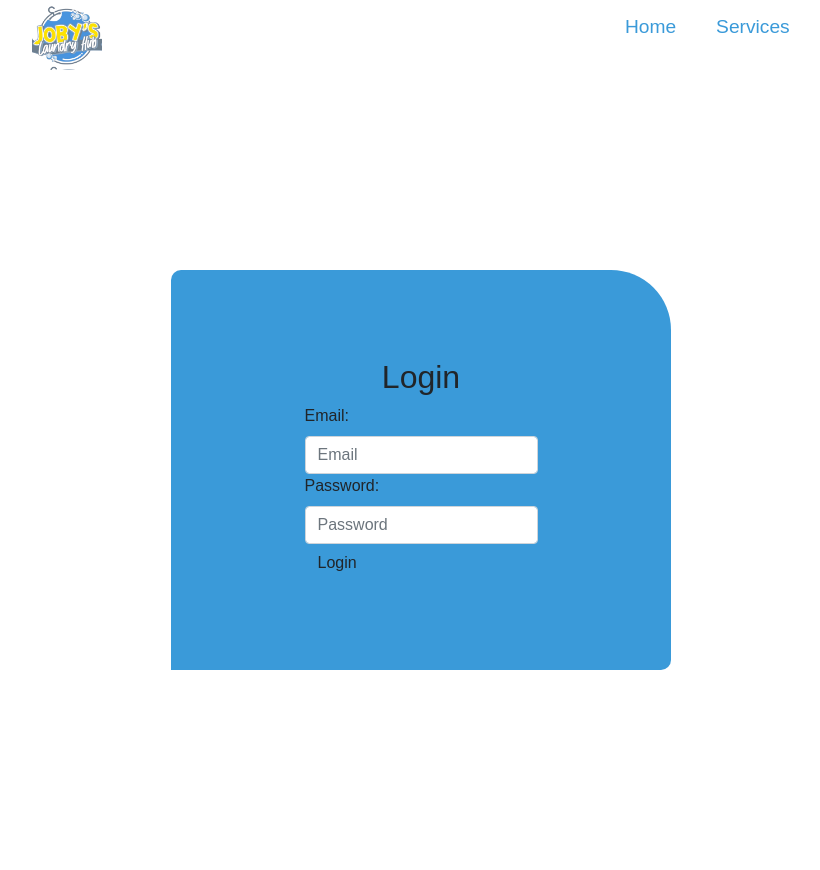
After one commit to DonPanchito2000/LaundryHub, a Django app: page /login/ in a window 1280 px wide. The commit adds this page. Shown: the whole page, without its empty margins (219-1039 px from the left). Run offline with Django 5.2, Linux system fonts and the light colour scheme.

Commit message:
Fixed login issue for staff

```diff
--- /dev/null
+++ b/account/forms.py
@@ -0,0 +1,16 @@
+from django import forms
+from .models import User
+
+class LoginForm(forms.Form):
+    email = forms.EmailField(
+        widget=forms.EmailInput(attrs={
+            'class': 'form-control',
+            'placeholder': 'Email'
+        })
+    )
+    password = forms.CharField(
+        widget=forms.PasswordInput(attrs={
+            'class': 'form-control',
+            'placeholder': 'Password'
+        })
+    )
--- a/account/static/account/styles/home.css
+++ b/account/static/account/styles/home.css
@@ -73,7 +73,7 @@
 
 .hero-title h1{
     color: #6E7B8A  ;
-    font-size: clamp(2.6em, 4vw, 4em);
+    font-size: clamp(2.3em, 4vw, 4em);
 }
 
 .hero-title h1 span{
@@ -94,7 +94,7 @@
     transition: 0.5s ease;
 }
 .hero-title .btn i{
-    margin-right: 5px;
+    margin-left: 5px;
 }
 
 .hero-title .btn:hover{
@@ -103,8 +103,8 @@
 
 /* Services section Start*/
 .services{
-    height: 100dvh;
-    background-color: #fff;
+    min-height: 100dvh;
+    background-color: bisque;
     padding: 20px;
     /* display: flex ;
     justify-content: center; */
@@ -119,7 +119,7 @@
     font-size: clamp(2.6em, 4vw, 4em);
     margin-top: 70px !important;
     margin: 30px;
-    color: #6E7B8A;
+    color: #3A9AD9;
 }
 
 .service{
@@ -162,3 +162,22 @@
 
 
 /* Services Section End */
+
+
+
+/* Login Page Start*/
+
+.login-container{
+    height: 100dvh;
+
+}
+
+.login{
+    width: 500PX;
+    min-width: 300px;
+    height: 400px;
+    background-color: #3A9AD9;
+    border-radius: 10px 60px 10px 0px;
+}
+
+/* Login Page End */
--- a/account/templates/account/base.htm
+++ b/account/templates/account/base.htm
@@ -10,7 +10,7 @@
     <link href="https://cdnjs.cloudflare.com/ajax/libs/font-awesome/5.15.4/css/all.min.css" rel="stylesheet">
     <!-- FontAwesome -->
      <link rel="stylesheet" href="https://cdnjs.cloudflare.com/ajax/libs/font-awesome/6.5.1/css/all.min.css">
-
+    <link rel="stylesheet" href="{% static 'account/styles/home.css' %}">
       {% block extra_css %}{% endblock extra_css %}
 </head>
 <body>
--- /dev/null
+++ b/account/templates/account/login.htm
@@ -0,0 +1,24 @@
+{% extends 'account/base.htm' %}
+{% block content %}
+{% include 'account/nav.htm' %}
+<div class="container-fluid login-container d-flex justify-content-center align-items-center">
+    <div class="login d-flex flex-column justify-content-center align-items-center">
+        <h2>Login</h2>
+        <form action="" method="POST">
+            {% csrf_token %}
+            {{ form.non_field_errors }}
+            <div class="">
+                {{ form.email.label_tag }}
+                {{ form.email }}
+                {{ form.email.errors }}
+            </div>
+            <div class="">
+                {{ form.password.label_tag }}
+                {{ form.password }}
+                {{ form.password.errors }}
+            </div>
+            <button type="submit" class="btn">Login</button>
+        </form>
+    </div>
+</div>
+{% endblock content %}
--- /dev/null
+++ b/account/templates/account/nav.htm
@@ -0,0 +1,11 @@
+{% load static %}
+ <nav class="deks-nav">
+        <img src="{% static 'account/images/logo_no_bg.png' %}" alt="" class="logo">
+        <ul class="deks-ul d-flex">
+            <li><a href="#hero">Home</a></li>
+            <li><a href="#services">Services</a></li>
+            {% if user.is_authenticated %}
+            <li><a href="{% url 'logout' %}">Logout</a></li>
+            {% endif %}
+        </ul>
+    </nav>
--- a/account/urls.py
+++ b/account/urls.py
@@ -3,4 +3,6 @@ from . import views
 
 urlpatterns =   [
     path('', views.home, name='home'),
+    path('login/', views.login_view,name='login'),
+    path('logout/', views.logout_view, name='logout'),
 ]
--- a/account/views.py
+++ b/account/views.py
@@ -1,4 +1,37 @@
-from django.shortcuts import render
+from django.shortcuts import render, redirect
+from django.contrib.auth import login, logout
+from django.contrib.auth import authenticate
+from django.contrib import messages
+from .forms import LoginForm
 
 def home(request):
     return render(request, 'account/home.htm')
+
+
+def login_view(request):
+    if request.user.is_authenticated:
+        return redirect('home')
+
+    if request.method == 'POST':
+        form = LoginForm(request.POST)
+        if form.is_valid():
+            email = form.cleaned_data['email']
+            password = form.cleaned_data['password']
+
+            user = authenticate(request, username = email, password=password)
+
+            if user is not None and user.is_active:
+                login(request, user)
+                messages.success(request, 'Logged in successfully')
+                return redirect('home')
+
+            messages.error(request,'Invalid email or password')
+    else:
+        form =LoginForm()
+
+    return render(request, 'account/login.htm' , {'form':form})
+
+
+def logout_view(request):
+    logout(request)
+    return redirect('login')
--- a/laundryhub/settings.py
+++ b/laundryhub/settings.py
@@ -40,6 +40,8 @@ INSTALLED_APPS = [
     'django.contrib.staticfiles',
     'account',
 ]
+
+AUTH_USER_MODEL = 'account.User'
 
 MIDDLEWARE = [
     'django.middleware.security.SecurityMiddleware',
```
Also changed, not shown: account/admin.py (+9 -1 lines), account/models.py (+12 -1 lines), account/templates/account/home.htm (+4 -9 lines), account/migrations/0001_initial.py (added).
